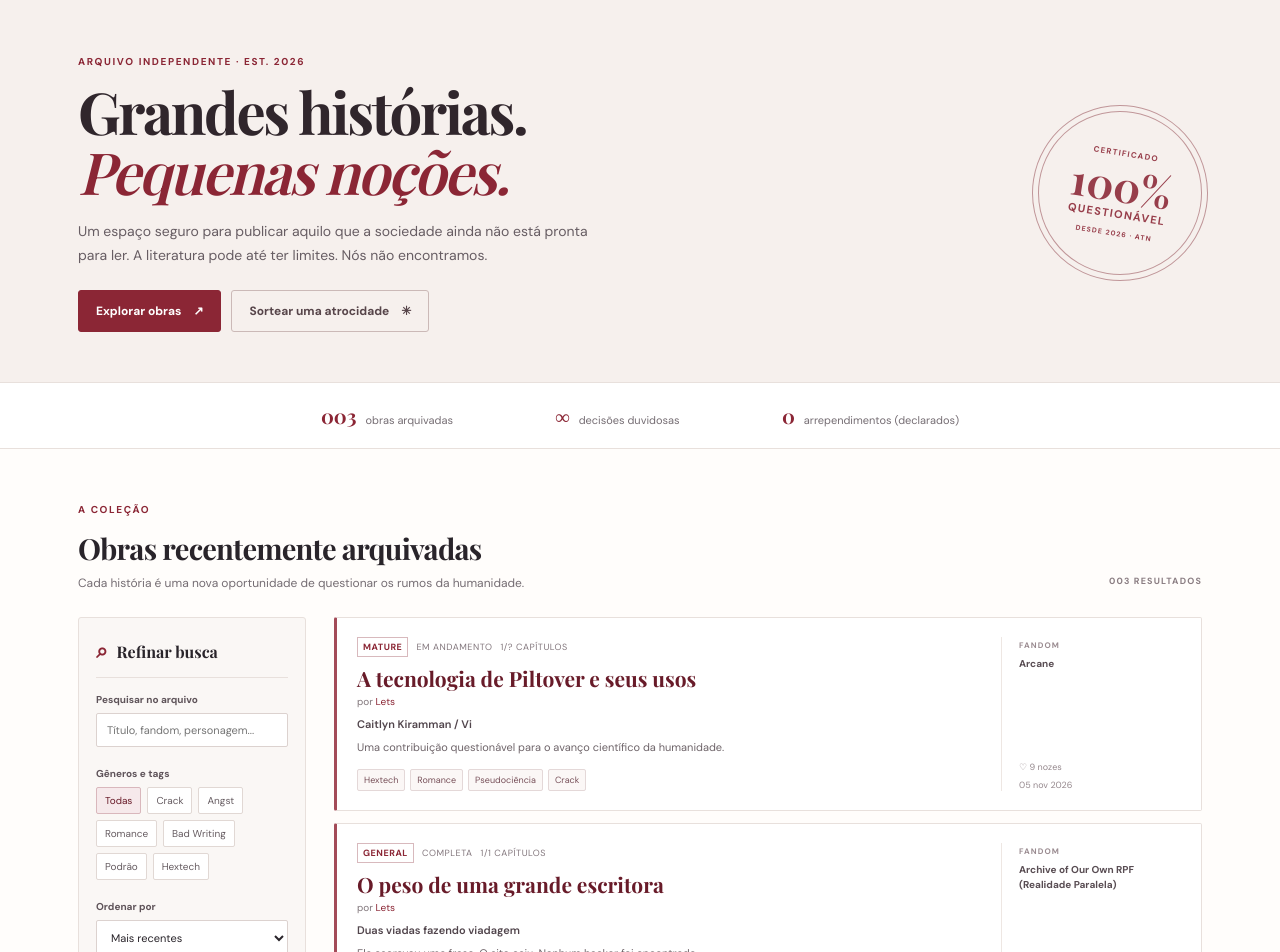
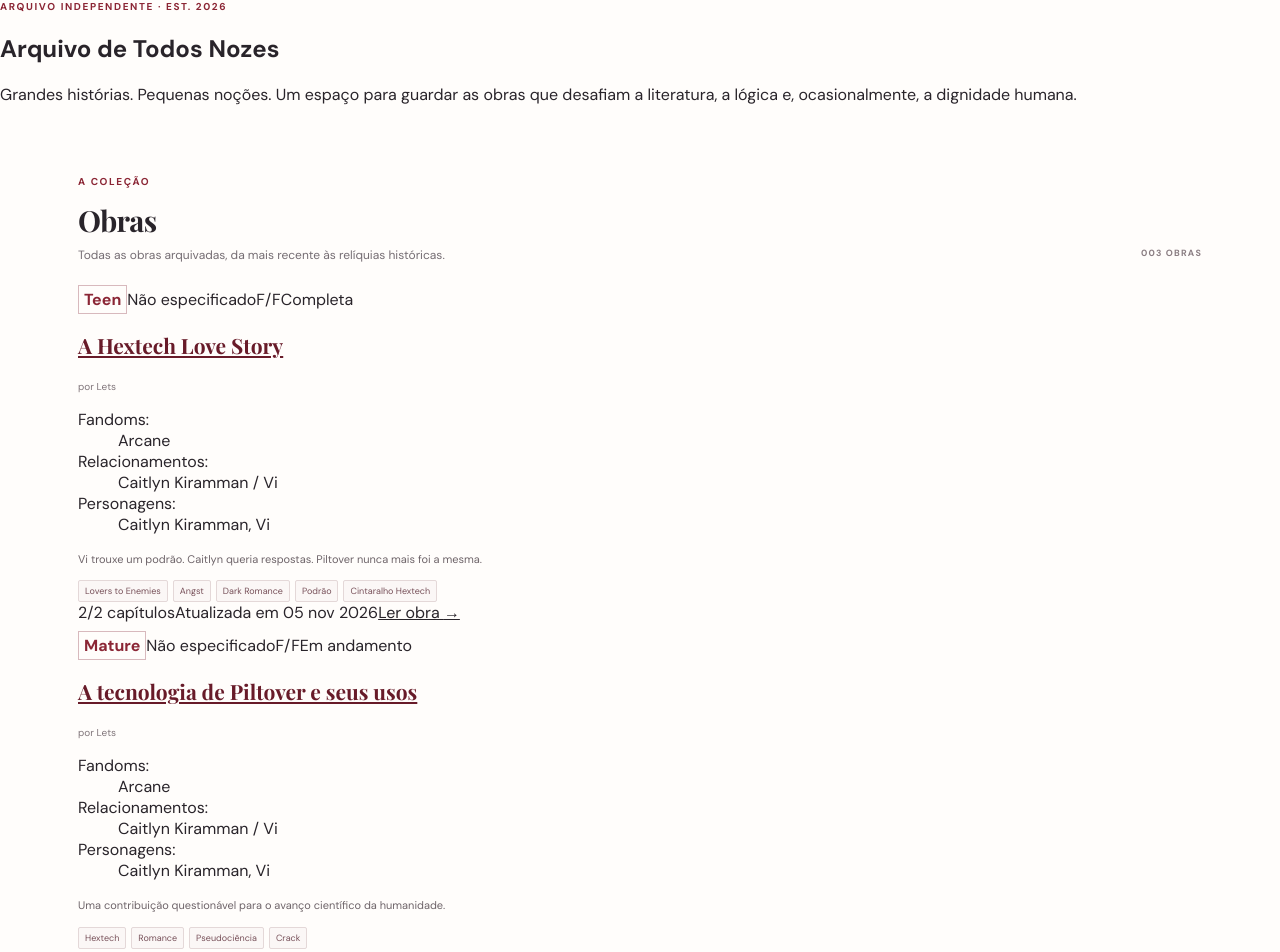
Before and after one commit to LetsTN/Arquivo-de-Todos-Nozes, a Next.js app: page / in a window 1280 px wide. Shown: the part 115-1067 px from the top of the page. Built offline with nearby package versions, Linux system fonts and the light colour scheme; a web font is replaced by a local one.

Commit message:
Replace landing page with archive-style work listing

```diff
--- a/app/page.tsx
+++ b/app/page.tsx
@@ -1,222 +1,81 @@
-"use client";
+import Link from "next/link";
+import works from "@/data/works.json";
 
-import { useMemo, useState } from "react";
+type Work = (typeof works)[number];
 
-type Work = {
-  id: number;
-  title: string;
-  author: string;
-  fandom: string;
-  pairing: string;
-  summary: string;
-  tags: string[];
-  rating: string;
-  chapters: string;
-  status: "Completa" | "Em andamento";
-  kudos: number;
-  date: string;
-};
-
-const works: Work[] = [
-  {
-    id: 1,
-    title: "A Hextech Love Story",
-    author: "Lets",
-    fandom: "Arcane",
-    pairing: "Caitlyn Kiramman / Vi",
-    summary: "Vi trouxe um podrão. Caitlyn queria respostas. Piltover nunca mais foi a mesma.",
-    tags: ["Lovers to Enemies", "Angst", "Dark Romance", "Podrão", "Cintaralho Hextech"],
-    rating: "Teen",
-    chapters: "2/2",
-    status: "Completa",
-    kudos: 27,
-    date: "05 nov 2026",
-  },
-  {
-    id: 2,
-    title: "O peso de uma grande escritora",
-    author: "Lets",
-    fandom: "Archive of Our Own RPF (Realidade Paralela)",
-    pairing: "Duas viadas fazendo viadagem",
-    summary: "Ela escreveu uma frase. O site caiu. Nenhum hacker foi encontrado.",
-    tags: ["Crack", "Bad Writing", "Tragédia tecnológica", "AO3"],
-    rating: "General",
-    chapters: "1/1",
-    status: "Completa",
-    kudos: 14,
-    date: "04 nov 2026",
-  },
-  {
-    id: 3,
-    title: "A tecnologia de Piltover e seus usos",
-    author: "Lets",
-    fandom: "Arcane",
-    pairing: "Caitlyn Kiramman / Vi",
-    summary: "Uma contribuição questionável para o avanço científico da humanidade.",
-    tags: ["Hextech", "Romance", "Pseudociência", "Crack"],
-    rating: "Mature",
-    chapters: "1/?",
-    status: "Em andamento",
-    kudos: 9,
-    date: "05 nov 2026",
-  },
-];
-
-const allTags = ["Todas", "Crack", "Angst", "Romance", "Bad Writing", "Podrão", "Hextech"];
+function Metadata({ children, tone = "" }: { children: React.ReactNode; tone?: string }) {
+  return <span className={`metadata-badge ${tone}`}>{children}</span>;
+}
 
 export default function Home() {
-  const [query, setQuery] = useState("");
-  const [activeTag, setActiveTag] = useState("Todas");
-  const [sort, setSort] = useState("recentes");
-  const [randomWork, setRandomWork] = useState<Work | null>(null);
-  const [showSubmit, setShowSubmit] = useState(false);
-  const [mobileMenu, setMobileMenu] = useState(false);
-
-  const filteredWorks = useMemo(() => {
-    const q = query.trim().toLowerCase();
-    const result = works.filter((work) => {
-      const matchesQuery = !q || [
-        work.title, work.author, work.fandom, work.pairing, work.summary, ...work.tags,
-      ].join(" ").toLowerCase().includes(q);
-      const matchesTag = activeTag === "Todas" || work.tags.some((tag) => tag.toLowerCase() === activeTag.toLowerCase());
-      return matchesQuery && matchesTag;
-    });
-    return [...result].sort((a, b) => sort === "kudos" ? b.kudos - a.kudos : b.id - a.id);
-  }, [query, activeTag, sort]);
-
-  function surpriseMe() {
-    const pool = filteredWorks.length ? filteredWorks : works;
-    setRandomWork(pool[Math.floor(Math.random() * pool.length)]);
-  }
+  const sortedWorks = [...works].sort((a, b) => b.updatedAt.localeCompare(a.updatedAt));
 
   return (
-    <main>
+    <main className="archive-shell">
       <div className="utility-bar">
         <div className="utility-inner">
           <span>Um arquivo para preservar aquilo que jamais deveria ter sido escrito.</span>
-          <span className="utility-right">Feito de nozes, caos e más decisões</span>
+          <span>Feito de nozes, caos e más decisões</span>
         </div>
       </div>
-
       <header className="site-header">
         <div className="header-inner">
-          <a className="brand" href="#" aria-label="Arquivo de Todos Nozes - início">
+          <Link className="brand" href="/">
             <span className="brand-mark">ATN</span>
-            <span>
-              <strong>Arquivo de Todos Nozes</strong>
-              <small>um arquivo de fanworks questionáveis</small>
-            </span>
-          </a>
-          <button className="menu-toggle" onClick={() => setMobileMenu(!mobileMenu)} aria-expanded={mobileMenu}>
-            {mobileMenu ? "Fechar" : "Menu"}
-          </button>
-          <nav className={mobileMenu ? "main-nav open" : "main-nav"} aria-label="Navegação principal">
-            <a className="active" href="#works">Explorar</a>
+            <span><strong>Arquivo de Todos Nozes</strong><small>um arquivo de fanworks questionáveis</small></span>
+          </Link>
+          <nav className="main-nav" aria-label="Navegação principal">
+            <Link className="active" href="/">Obras</Link>
             <a href="#about">Sobre o arquivo</a>
-            <button className="nav-submit" onClick={() => setShowSubmit(true)}>Publicar uma obra</button>
           </nav>
         </div>
       </header>
 
-      <section className="hero">
-        <div className="hero-inner">
-          <div className="hero-copy">
-            <p className="eyebrow">ARQUIVO INDEPENDENTE · EST. 2026</p>
-            <h1>Grandes histórias.<br /><em>Pequenas noções.</em></h1>
-            <p className="hero-description">
-              Um espaço seguro para publicar aquilo que a sociedade ainda não está pronta para ler.
-              A literatura pode até ter limites. Nós não encontramos.
-            </p>
-            <div className="hero-actions">
-              <a className="button button-primary" href="#works">Explorar obras <span>↗</span></a>
-              <button className="button button-secondary" onClick={surpriseMe}>Sortear uma atrocidade <span>✳</span></button>
-            </div>
-          </div>
-          <div className="hero-stamp" aria-label="Selo de qualidade questionável">
-            <span className="stamp-top">CERTIFICADO</span>
-            <strong>100%</strong>
-            <span className="stamp-mid">QUESTIONÁVEL</span>
-            <span className="stamp-bottom">DESDE 2026 · ATN</span>
-          </div>
+      <section className="archive-intro">
+        <div className="archive-intro-inner">
+          <p className="eyebrow">ARQUIVO INDEPENDENTE · EST. 2026</p>
+          <h1>Arquivo de Todos Nozes</h1>
+          <p>Grandes histórias. Pequenas noções. Um espaço para guardar as obras que desafiam a literatura, a lógica e, ocasionalmente, a dignidade humana.</p>
         </div>
       </section>
 
-      <div className="stats-strip">
-        <div><strong>003</strong><span>obras arquivadas</span></div>
-        <div><strong>∞</strong><span>decisões duvidosas</span></div>
-        <div><strong>0</strong><span>arrependimentos (declarados)</span></div>
-      </div>
-
-      <section className="content-wrap" id="works">
+      <section className="content-wrap" aria-labelledby="works-heading">
         <div className="section-heading">
           <div>
             <p className="eyebrow">A COLEÇÃO</p>
-            <h2>Obras recentemente arquivadas</h2>
-            <p className="section-intro">Cada história é uma nova oportunidade de questionar os rumos da humanidade.</p>
+            <h2 id="works-heading">Obras</h2>
+            <p className="section-intro">Todas as obras arquivadas, da mais recente às relíquias históricas.</p>
           </div>
-          <span className="collection-count">{filteredWorks.length.toString().padStart(3, "0")} RESULTADOS</span>
+          <span className="collection-count">{String(sortedWorks.length).padStart(3, "0")} OBRAS</span>
         </div>
 
-        <div className="browser-layout">
-          <aside className="filters">
-            <div className="filter-title"><span>⌕</span> Refinar busca</div>
-            <label className="search-label" htmlFor="search">Pesquisar no arquivo</label>
-            <input id="search" className="search-input" value={query} onChange={(e) => setQuery(e.target.value)} placeholder="Título, fandom, personagem..." />
-            <div className="filter-group">
-              <span className="filter-label">Gêneros e tags</span>
-              <div className="tag-filter-list">
-                {allTags.map((tag) => (
-                  <button key={tag} className={activeTag === tag ? "filter-chip selected" : "filter-chip"} onClick={() => setActiveTag(tag)}>
-                    {tag}
-                  </button>
-                ))}
+        <div className="work-list">
+          {sortedWorks.map((work: Work) => (
+            <article className="work-entry" key={work.slug}>
+              <div className="work-badges" aria-label="Classificação da obra">
+                <Metadata tone="rating">{work.rating}</Metadata>
+                {work.warnings.map((warning) => <Metadata key={warning}>{warning}</Metadata>)}
+                {work.category.map((category) => <Metadata key={category} tone="category">{category}</Metadata>)}
+                <Metadata tone={work.status === "Completa" ? "complete" : "ongoing"}>{work.status}</Metadata>
               </div>
-            </div>
-            <div className="filter-group">
-              <label className="filter-label" htmlFor="sort">Ordenar por</label>
-              <select id="sort" className="search-input" value={sort} onChange={(e) => setSort(e.target.value)}>
-                <option value="recentes">Mais recentes</option>
-                <option value="kudos">Mais nozes (kudos)</option>
-              </select>
-            </div>
-            <div className="filter-note">
-              <strong>Nota da curadoria</strong>
-              <p>O arquivo não se responsabiliza por danos emocionais, risadas fora de hora ou vontade súbita de escrever.</p>
-            </div>
-          </aside>
-
-          <div className="work-list">
-            {filteredWorks.length ? filteredWorks.map((work) => (
-              <article className="work-card" key={work.id}>
-                <div className="work-main">
-                  <div className="work-meta">
-                    <span className="rating">{work.rating}</span>
-                    <span>{work.status}</span>
-                    <span>{work.chapters} capítulos</span>
-                  </div>
-                  <h3><button className="work-title" onClick={() => setRandomWork(work)}>{work.title}</button></h3>
-                  <p className="byline">por <a href="#author">{work.author}</a></p>
-                  <p className="pairing">{work.pairing}</p>
-                  <p className="summary">{work.summary}</p>
-                  <div className="tags">
-                    {work.tags.map((tag) => <button key={tag} onClick={() => setActiveTag(allTags.includes(tag) ? tag : "Todas")}>{tag}</button>)}
-                  </div>
-                </div>
-                <div className="work-side">
-                  <span className="fandom-label">FANDOM</span>
-                  <strong>{work.fandom}</strong>
-                  <div className="work-numbers"><span>♡ {work.kudos} nozes</span><span>{work.date}</span></div>
-                </div>
-              </article>
-            )) : (
-              <div className="empty-state">
-                <span>:(</span>
-                <h3>Nenhuma atrocidade encontrada.</h3>
-                <p>Tente outra busca. A criatividade humana é vasta.</p>
-                <button className="text-button" onClick={() => { setQuery(""); setActiveTag("Todas"); }}>Limpar filtros</button>
+              <h3 className="work-title"><Link href={`/works/${work.slug}`}>{work.title}</Link></h3>
+              <p className="byline">por <span className="author-name">{work.author}</span></p>
+              <dl className="work-details">
+                <div><dt>Fandoms:</dt><dd>{work.fandoms.join(", ")}</dd></div>
+                {work.relationships.length > 0 && <div><dt>Relacionamentos:</dt><dd>{work.relationships.join(", ")}</dd></div>}
+                {work.characters.length > 0 && <div><dt>Personagens:</dt><dd>{work.characters.join(", ")}</dd></div>}
+              </dl>
+              <p className="summary">{work.summary}</p>
+              <div className="tags" aria-label="Tags">
+                {work.tags.map((tag) => <span key={tag}>{tag}</span>)}
               </div>
-            )}
-          </div>
+              <div className="work-footer">
+                <span>{work.chapters} capítulos</span>
+                <span>Atualizada em {work.updatedAt}</span>
+                <Link href={`/works/${work.slug}`}>Ler obra <span aria-hidden="true">→</span></Link>
+              </div>
+            </article>
+          ))}
         </div>
       </section>
 
@@ -224,42 +83,11 @@ export default function Home() {
         <p>“A literatura pode até ter limites. Nós não encontramos.”</p>
         <span>— Manifesto editorial do Arquivo de Todos Nozes</span>
       </section>
-
       <footer className="footer">
         <div className="footer-brand">Arquivo de Todos Nozes</div>
         <p>Feito com carinho, caos e uma quantidade preocupante de referências.</p>
-        <div className="footer-links"><a href="#works">Explorar</a><a href="#about">Sobre</a><button onClick={() => setShowSubmit(true)}>Enviar uma obra</button></div>
-        <small>Este é um projeto independente de paródia e arquivo de fanworks. Não afiliado ao AO3.</small>
+        <small>Projeto independente de paródia e arquivo de fanworks. Não afiliado ao AO3.</small>
       </footer>
-
-      {randomWork && (
-        <div className="modal-backdrop" role="presentation" onClick={() => setRandomWork(null)}>
-          <section className="modal" role="dialog" aria-modal="true" aria-labelledby="work-modal-title" onClick={(e) => e.stopPropagation()}>
-            <button className="modal-close" onClick={() => setRandomWork(null)} aria-label="Fechar">×</button>
-            <p className="eyebrow">OBRA SELECIONADA PELO DESTINO</p>
-            <h2 id="work-modal-title">{randomWork.title}</h2>
-            <p className="byline">por {randomWork.author} · {randomWork.fandom}</p>
-            <p className="pairing">{randomWork.pairing}</p>
-            <p>{randomWork.summary}</p>
-            <div className="tags">{randomWork.tags.map((tag) => <span key={tag}>{tag}</span>)}</div>
-            <div className="modal-foot">♡ {randomWork.kudos} nozes · {randomWork.chapters} capítulos</div>
-          </section>
-        </div>
-      )}
-
-      {showSubmit && (
-        <div className="modal-backdrop" role="presentation" onClick={() => setShowSubmit(false)}>
-          <section className="modal submit-modal" role="dialog" aria-modal="true" aria-labelledby="submit-title" onClick={(e) => e.stopPropagation()}>
-            <button className="modal-close" onClick={() => setShowSubmit(false)} aria-label="Fechar">×</button>
-            <p className="eyebrow">NOVO PATRIMÔNIO CULTURAL</p>
-            <h2 id="submit-title">Publicar uma obra</h2>
-            <p>O formulário de publicação completo chega na próxima versão. Por enquanto, envie sua proposta à curadoria.</p>
-            <label htmlFor="proposal">Conte o que você pretende arquivar</label>
-            <textarea id="proposal" placeholder="Título, fandom, resumo e nível de absurdo..." />
-            <button className="button button-primary" onClick={() => setShowSubmit(false)}>Entregar à curadoria (em breve)</button>
-          </section>
-        </div>
-      )}
     </main>
   );
 }
```
